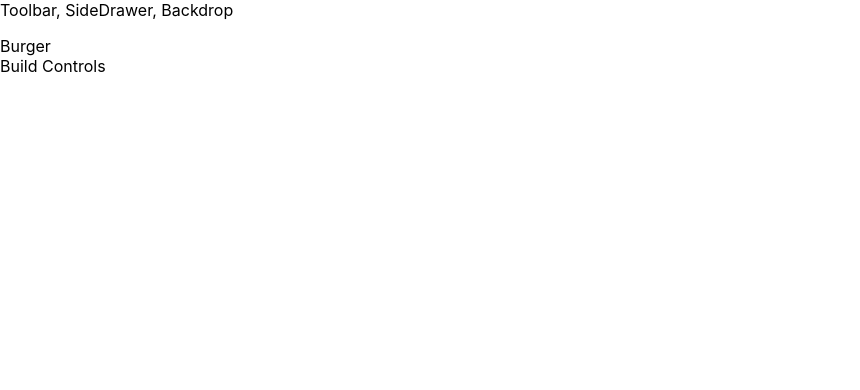
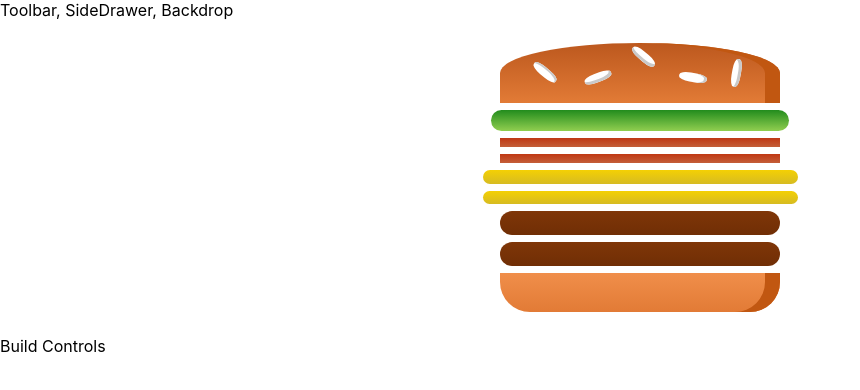
Before and after one commit to a-Leong/BurgerBuilder, a React (Create React App) app: page / in a window 1280 px wide. Shown: the top 390 px of the page, without its empty margins (0-860 px from the left). Built offline with nearby package versions, Linux system fonts and the light colour scheme; the HTML template or start-up script is replaced by a standard one.

Commit message:
add state, dynamic ingredients

```diff
--- a/src/components/Burger/Burger.js
+++ b/src/components/Burger/Burger.js
@@ -1,7 +1,23 @@
 import React from 'react';
+import BurgerIngredient from './BurgerIngredient/BurgerIngredient';
+
+import styles from './Burger.module.css';
 
 const burger = props => {
+    const transformedIngredients = Object.keys(props.ingredients)
+        .map(igKey => {
+            return [...Array(props.ingredients[igKey])].map((_, i) => {
+                return <BurgerIngredient key={igKey + i} type={igKey}/>;
+            });
+        });
 
+    return (
+        <div className={styles.Burger}>
+            <BurgerIngredient type='bread-top' />
+            {transformedIngredients}
+            <BurgerIngredient type='bread-bottom' />
+        </div>
+    );
 };
 
 export default burger;
--- /dev/null
+++ b/src/components/Burger/Burger.module.css
@@ -0,0 +1,30 @@
+.Burger {
+    width: 100%;
+    margin: auto;
+    height: 250px;
+    overflow: scroll;
+    text-align: center;
+    font-weight: bold;
+    font-size: 1.2rem;
+}
+
+@media (min-width: 1000px) and (min-height: 700px) {
+    .Burger {
+        width: 700px;
+        height: 600px;
+    }
+}
+
+@media (min-width: 500px) and (min-height: 401px) {
+    .Burger {
+        width: 450px;
+        height: 400px;
+    }
+}
+
+@media (min-width: 500px) and (min-height: 400px) {
+    .Burger {
+        width: 350px;
+        height: 300px;
+    }
+}
--- a/src/components/Burger/BurgerIngredient/BurgerIngredient.js
+++ b/src/components/Burger/BurgerIngredient/BurgerIngredient.js
@@ -1,9 +1,12 @@
-import React, { ReactPropTypes } from 'react';
-import styles from './BurgerIngredient.css';
+import React, { Component } from 'react';
+import PropTypes from 'prop-types';
 
-const burgerIngredient = props => {
+import styles from './BurgerIngredient.module.css';
+
+class BurgerIngredient extends Component {
+    render() {
         let ingredient = null;
-    switch (props.type) {
+        switch (this.props.type) {
             case ('bread-bottom'):
                 ingredient = <div className={styles.BreadBottom}></div>
                 break;
@@ -33,6 +36,11 @@
         }
 
         return ingredient;
+    }
 };
 
+BurgerIngredient.propTypes = {
+    type: PropTypes.string.isRequired
+}
+
 export default BurgerIngredient;
--- a/src/containers/BurgerBuilder/BurgerBuilder.js
+++ b/src/containers/BurgerBuilder/BurgerBuilder.js
@@ -1,11 +1,21 @@
 import React, { Component } from 'react';
 import Aux from '../../hoc/Aux';
+import Burger from '../../components/Burger/Burger';
 
 class BurgerBuilder extends Component {
+    state = {
+        ingredients: {
+            salad: 1,
+            bacon: 2,
+            cheese: 2,
+            meat: 2
+        }
+    }
+
     render() {
         return (
             <Aux>
-                <div>Burger</div>
+                <Burger ingredients={this.state.ingredients}/>
                 <div>Build Controls</div>
             </Aux>
         );
```
Also changed, not shown: public/manifest.json, src/components/Burger/BurgerIngredient/BurgerIngredient.module.css (renamed from src/components/Burger/BurgerIngredient/BurgerIngredient.css). Lines whose indentation alone changed are shown as unchanged.
